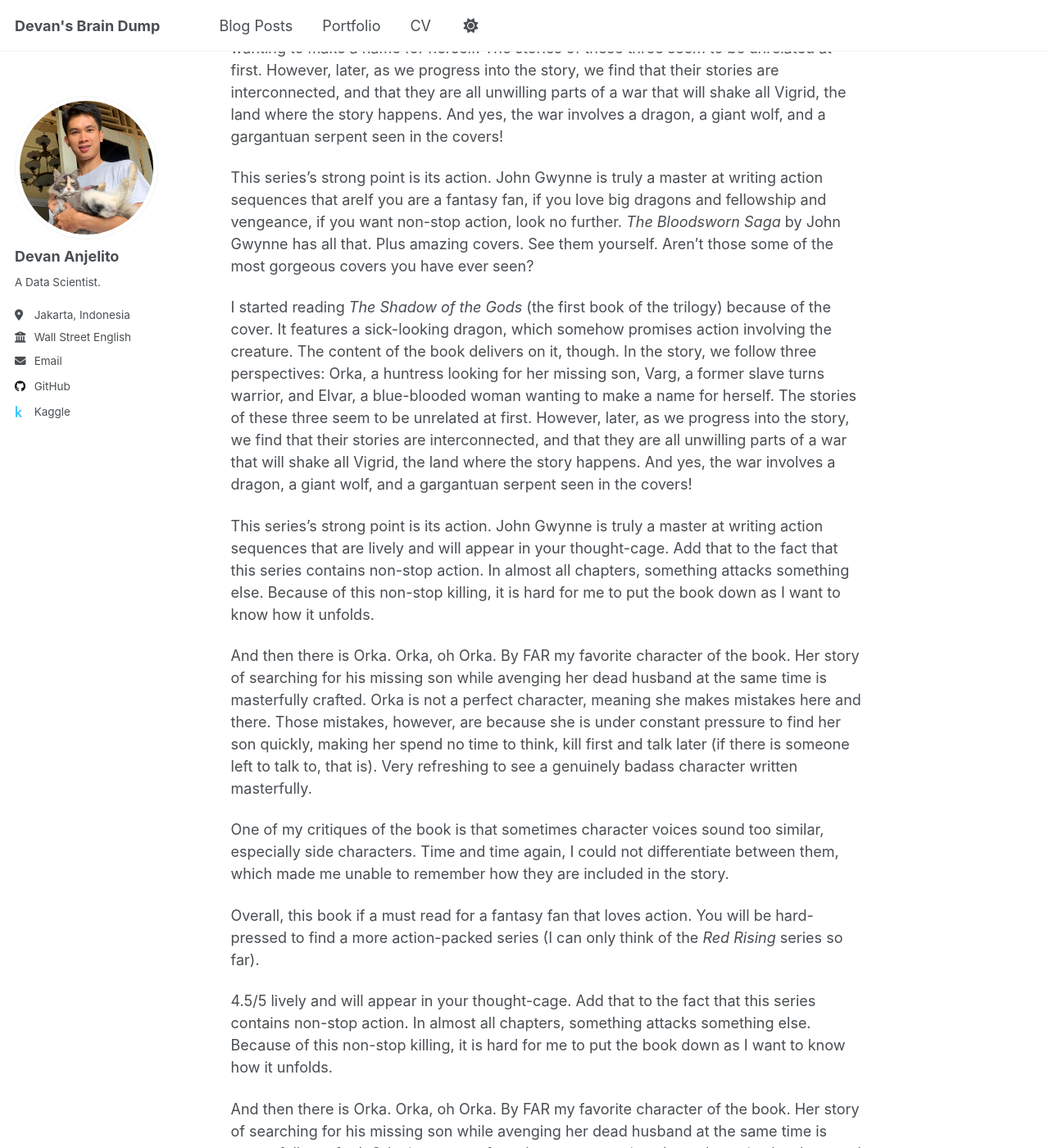
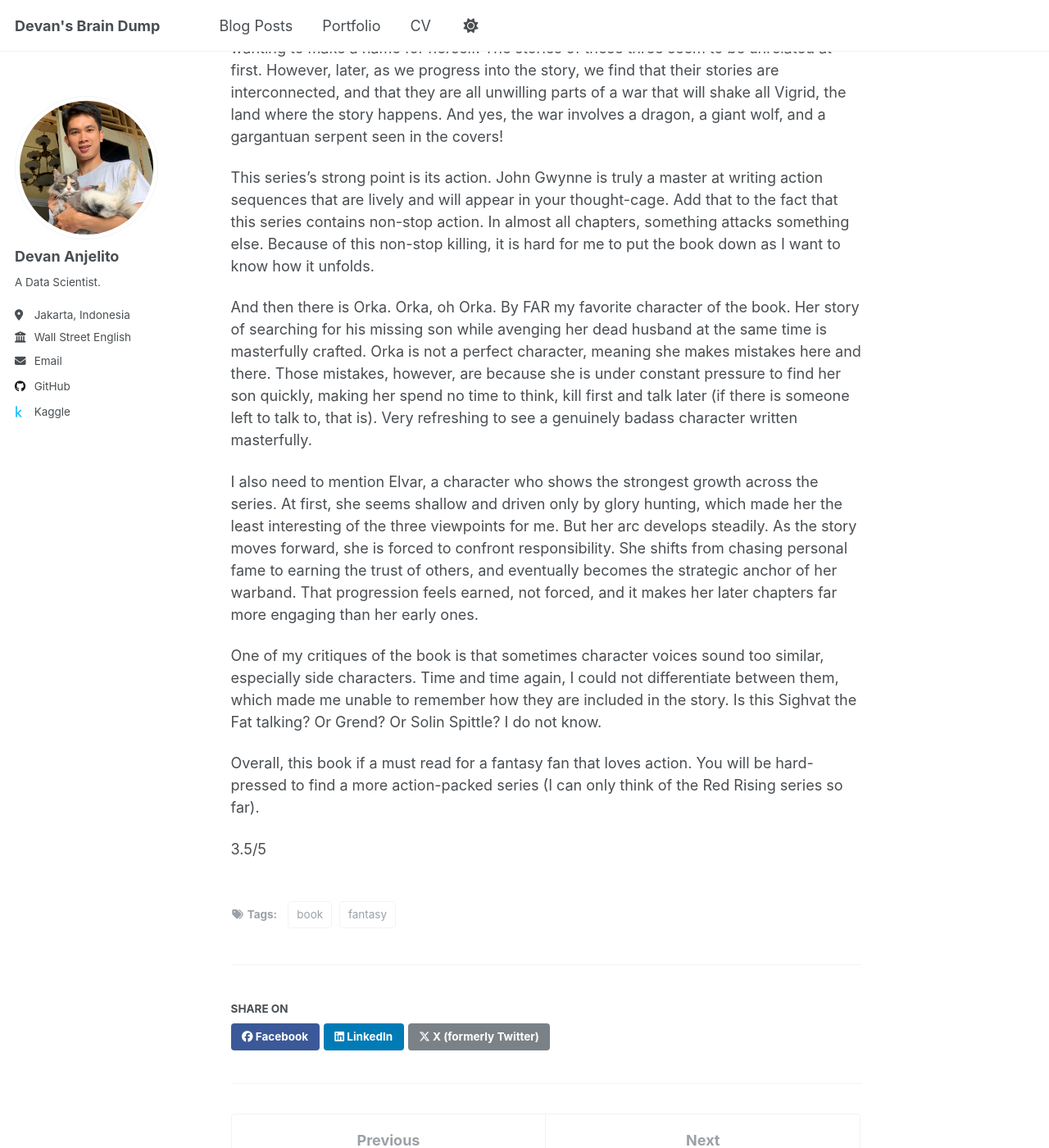
Before and after one commit to danjelito/danjelito.github.io, a Jekyll site: the page built from _posts/2026-02-07-book-bloodsworn-saga.md, in a window 1280 px wide and 1400 px high, scrolled down 1130 px. Shown: the whole window at 82% size. Built offline with Jekyll 4.4.1, drawn with Linux system fonts in a browser that asks for light colours; a script that is not in the unit is left out.

Commit message:
revise bloodsworn

```diff
--- a/_posts/2026-02-07-book-bloodsworn-saga.md
+++ b/_posts/2026-02-07-book-bloodsworn-saga.md
@@ -21,20 +21,7 @@
 
 I started reading The Shadow of the Gods because of the cover. It features a sick-looking dragon, which somehow promises action involving the creature. The content of the book delivers on it, though. In the story, we follow three perspectives: Orka, a huntress looking for her missing son, Varg, a former slave turns warrior, and Elvar, a blue-blooded woman wanting to make a name for herself. The stories of these three seem to be unrelated at first. However, later, as we progress into the story, we find that their stories are interconnected, and that they are all unwilling parts of a war that will shake all Vigrid, the land where the story happens. And yes, the war involves a dragon, a giant wolf, and a gargantuan serpent seen in the covers!
 
-This series's strong point is its action. John Gwynne is truly a master at writing action sequences that areIf you are a fantasy fan, if you love big dragons and fellowship and vengeance, if you want non-stop action, look no further. _The Bloodsworn Saga_ by John Gwynne has all that. Plus amazing covers. See them yourself. Aren't those some of the most gorgeous covers you have ever seen?
-
-I started reading _The Shadow of the Gods_ (the first book of the trilogy) because of the cover. It features a sick-looking dragon, which somehow promises action involving the creature. The content of the book delivers on it, though. In the story, we follow three perspectives: Orka, a huntress looking for her missing son, Varg, a former slave turns warrior, and Elvar, a blue-blooded woman wanting to make a name for herself. The stories of these three seem to be unrelated at first. However, later, as we progress into the story, we find that their stories are interconnected, and that they are all unwilling parts of a war that will shake all Vigrid, the land where the story happens. And yes, the war involves a dragon, a giant wolf, and a gargantuan serpent seen in the covers!
-
 This series's strong point is its action. John Gwynne is truly a master at writing action sequences that are lively and will appear in your thought-cage. Add that to the fact that this series contains non-stop action. In almost all chapters, something attacks something else. Because of this non-stop killing, it is hard for me to put the book down as I want to know how it unfolds.
-
-And then there is Orka. Orka, oh Orka. By FAR my favorite character of the book. Her story of searching for his missing son while avenging her dead husband at the same time is masterfully crafted. Orka is not a perfect character, meaning she makes mistakes here and there. Those mistakes, however, are because she is under constant pressure to find her son quickly, making her spend no time to think, kill first and talk later (if there is someone left to talk to, that is). Very refreshing to see a genuinely badass character written masterfully.
-
-One of my critiques of the book is that sometimes character voices sound too similar, especially side characters. Time and time again, I could not differentiate between them, which made me unable to remember how they are included in the story.
-
-Overall, this book if a must read for a fantasy fan that loves action. You will be hard-pressed to find a more action-packed series (I can only think of the _Red Rising_ series so far).
-
-4.5/5
- lively and will appear in your thought-cage. Add that to the fact that this series contains non-stop action. In almost all chapters, something attacks something else. Because of this non-stop killing, it is hard for me to put the book down as I want to know how it unfolds.
 
 And then there is Orka. Orka, oh Orka. By FAR my favorite character of the book. Her story of searching for his missing son while avenging her dead husband at the same time is masterfully crafted. Orka is not a perfect character, meaning she makes mistakes here and there. Those mistakes, however, are because she is under constant pressure to find her son quickly, making her spend no time to think, kill first and talk later (if there is someone left to talk to, that is). Very refreshing to see a genuinely badass character written masterfully.
 
```
